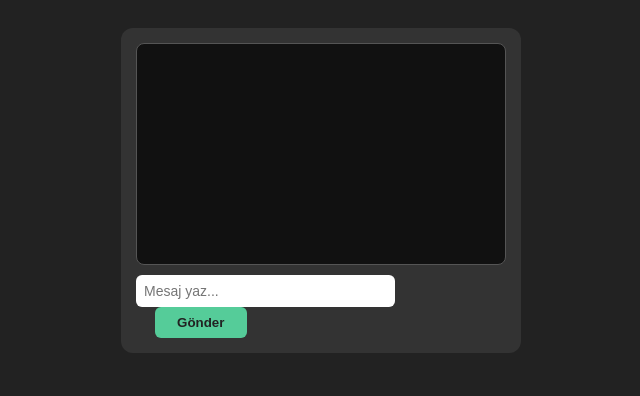
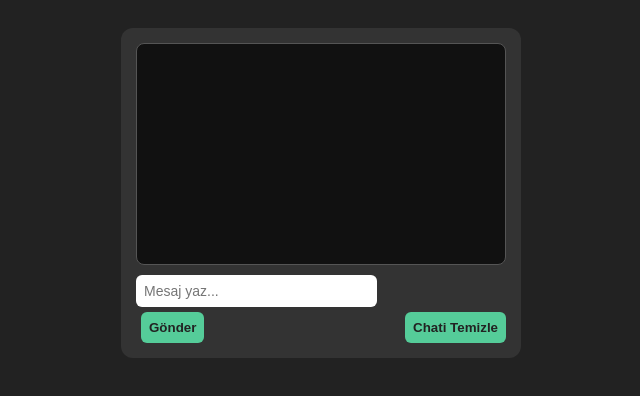
Before and after one commit to RUonware/chat, a plain HTML site: page index.html in a window 1280 px wide. Shown: the whole page, without its empty margins (319-959 px from the left). Drawn offline with Linux system fonts and the light colour scheme.

Commit message:
Update index.html

```diff
--- a/index.html
+++ b/index.html
@@ -34,7 +34,7 @@
       word-wrap: break-word;
     }
     #msgInput {
-      width: 70%;
+      width: 65%;
       padding: 8px;
       border-radius: 6px;
       border: none;
@@ -43,7 +43,6 @@
       box-sizing: border-box;
     }
     button {
-      width: 25%;
       padding: 8px;
       border: none;
       border-radius: 6px;
@@ -51,10 +50,15 @@
       color: #222;
       font-weight: bold;
       cursor: pointer;
-      margin-left: 5%;
+      margin-left: 5px;
     }
     button:hover {
       background: #48a868;
+    }
+    .button-group {
+      display: flex;
+      justify-content: space-between;
+      margin-top: 5px;
     }
   </style>
 </head>
@@ -63,14 +67,16 @@
   <div id="chat">
     <div id="messages"></div>
     <input id="msgInput" placeholder="Mesaj yaz..." autocomplete="off" />
-    <button onclick="sendMessage()">Gönder</button>
+    <div class="button-group">
+      <button onclick="sendMessage()">Gönder</button>
+      <button onclick="clearChatPrompt()">Chati Temizle</button>
+    </div>
   </div>
 
   <script>
     const messagesDiv = document.getElementById('messages');
     const msgInput = document.getElementById('msgInput');
 
-    // Mesajları LocalStorage'dan yükle ve ekranda göster
     function loadMessages() {
       let messages = JSON.parse(localStorage.getItem('chatMessages')) || [];
       messagesDiv.innerHTML = "";
@@ -79,14 +85,12 @@
         div.textContent = msg;
         messagesDiv.appendChild(div);
       });
-      // Scroll en alta
       messagesDiv.scrollTop = messagesDiv.scrollHeight;
     }
 
-    // Mesaj gönderme fonksiyonu
     function sendMessage() {
       const text = msgInput.value.trim();
-      if(text){
+      if (text) {
         let messages = JSON.parse(localStorage.getItem('chatMessages')) || [];
         messages.push(text);
         localStorage.setItem('chatMessages', JSON.stringify(messages));
@@ -95,10 +99,19 @@
       }
     }
 
-    // Sayfa yüklendiğinde mesajları yükle
+    function clearChatPrompt() {
+      const code = prompt("Chati temizlemek için şifreyi gir:");
+      if (code === "ruonfree1234") {
+        localStorage.removeItem('chatMessages');
+        loadMessages();
+        alert("Chat temizlendi!");
+      } else if (code) {
+        alert("Şifre yanlış.");
+      }
+    }
+
     window.onload = loadMessages;
 
-    // Enter ile gönderme
     msgInput.addEventListener('keydown', function(e){
       if(e.key === 'Enter'){
         sendMessage();
```
